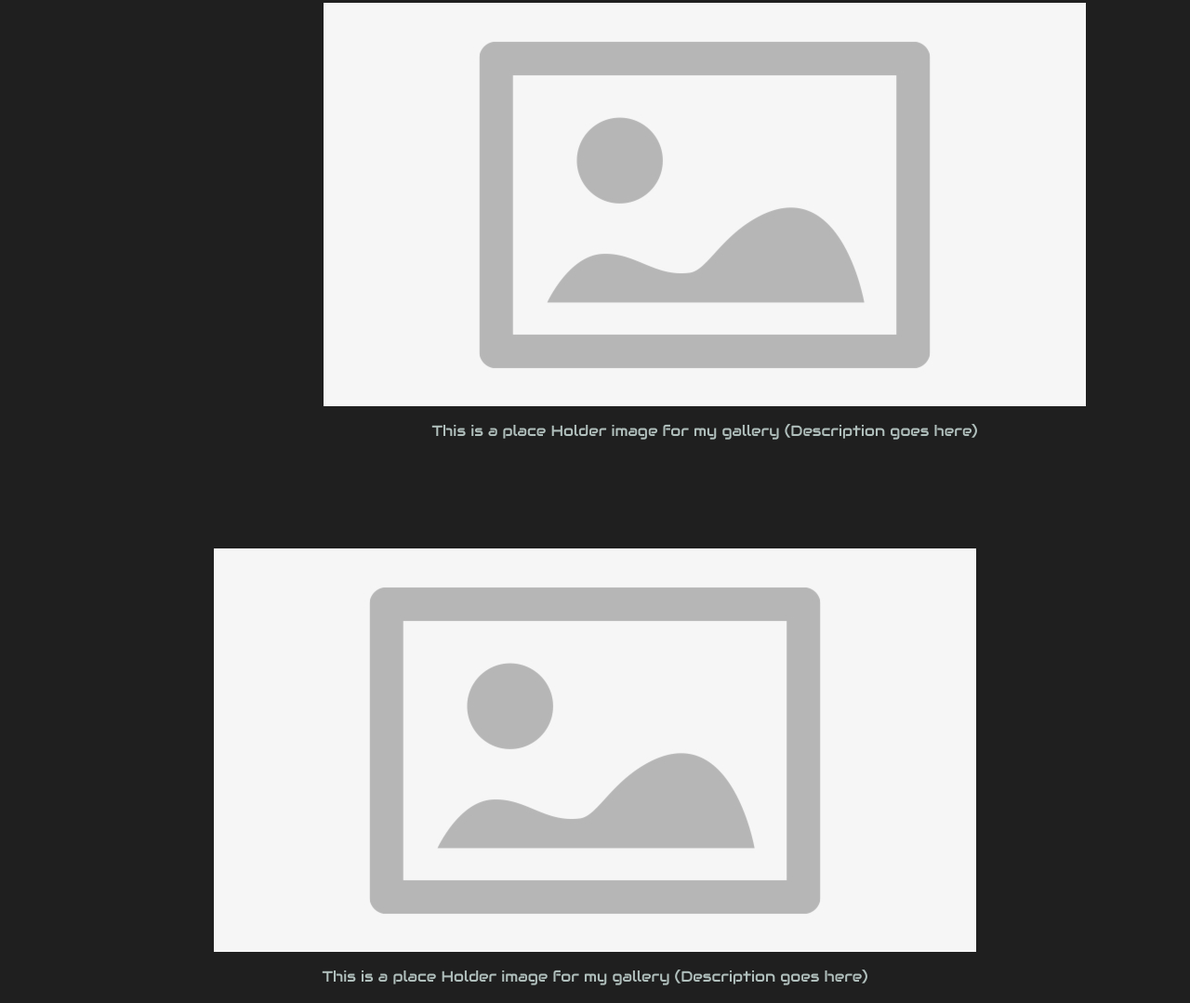
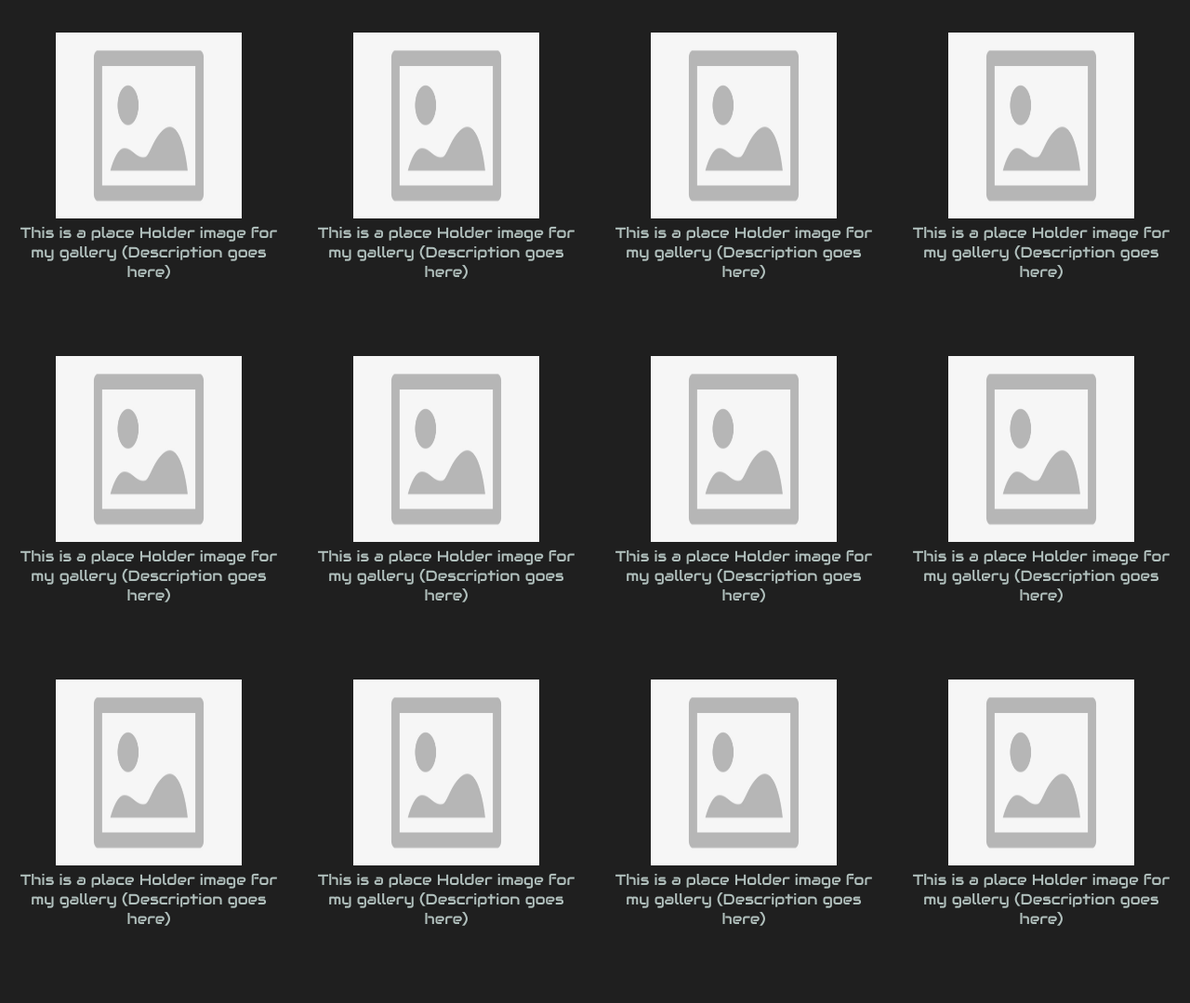
Before and after one commit to 13jorge/Project1-Prep2, a plain HTML site: page index.html in a window 1280 px wide. Shown: the part 97-1176 px from the top of the page at 93% size. Drawn offline with Linux system fonts and the light colour scheme.

Commit message:
Setup gallery images and descriptions

```diff
--- a/index.html
+++ b/index.html
@@ -17,13 +17,83 @@
         </ul>
       </nav>
     </header>
-    <div class="imgGrid">
-      <img src="./assets/placeHolder.png" alt="" />
-      <p>This is a place Holder image for my gallery (Description goes here)</p>
+    <div class="galleryGrid1">
+      <div class="imgGrid">
+        <img src="./assets/placeHolder.png" alt="" />
+        <p>
+          This is a place Holder image for my gallery (Description goes here)
+        </p>
+      </div>
+      <div class="imgGrid">
+        <img src="./assets/placeHolder.png" alt="" />
+        <p>
+          This is a place Holder image for my gallery (Description goes here)
+        </p>
+      </div>
+      <div class="imgGrid">
+        <img src="./assets/placeHolder.png" alt="" />
+        <p>
+          This is a place Holder image for my gallery (Description goes here)
+        </p>
+      </div>
+      <div class="imgGrid">
+        <img src="./assets/placeHolder.png" alt="" />
+        <p>
+          This is a place Holder image for my gallery (Description goes here)
+        </p>
+      </div>
     </div>
-    <div class="imgGrid">
-      <img src="./assets/placeHolder.png" alt="" />
-      <p>This is a place Holder image for my gallery (Description goes here)</p>
+    <div class="galleryGrid">
+      <div class="imgGrid">
+        <img src="./assets/placeHolder.png" alt="" />
+        <p>
+          This is a place Holder image for my gallery (Description goes here)
+        </p>
+      </div>
+      <div class="imgGrid">
+        <img src="./assets/placeHolder.png" alt="" />
+        <p>
+          This is a place Holder image for my gallery (Description goes here)
+        </p>
+      </div>
+      <div class="imgGrid">
+        <img src="./assets/placeHolder.png" alt="" />
+        <p>
+          This is a place Holder image for my gallery (Description goes here)
+        </p>
+      </div>
+      <div class="imgGrid">
+        <img src="./assets/placeHolder.png" alt="" />
+        <p>
+          This is a place Holder image for my gallery (Description goes here)
+        </p>
+      </div>
+    </div>
+    <div class="galleryGrid">
+      <div class="imgGrid">
+        <img src="./assets/placeHolder.png" alt="" />
+        <p>
+          This is a place Holder image for my gallery (Description goes here)
+        </p>
+      </div>
+      <div class="imgGrid">
+        <img src="./assets/placeHolder.png" alt="" />
+        <p>
+          This is a place Holder image for my gallery (Description goes here)
+        </p>
+      </div>
+      <div class="imgGrid">
+        <img src="./assets/placeHolder.png" alt="" />
+        <p>
+          This is a place Holder image for my gallery (Description goes here)
+        </p>
+      </div>
+      <div class="imgGrid">
+        <img src="./assets/placeHolder.png" alt="" />
+        <p>
+          This is a place Holder image for my gallery (Description goes here)
+        </p>
+      </div>
     </div>
   </body>
 </html>
--- a/style.css
+++ b/style.css
@@ -70,9 +70,27 @@
     line-height: 60px;
   }
 
-  .imgGrid{
-    padding-top: 100px;
-    margin: 0;
+  .galleryGrid{
+    float: left;
     display: grid;
+    grid-template-columns: 1fr 1fr 1fr 1fr;
     justify-content: center;
+    margin-bottom: 5rem;
   }
+
+  .galleryGrid1{
+    float: left;
+    display: grid;
+    grid-template-columns: 1fr 1fr 1fr 1fr;
+    justify-content: center;
+    margin: 2rem 0 5rem 0;
+  }
+
+  img{
+    width: 200px;
+    height: 200px;
+  }
+
+  p{
+    margin: 0 20px 0 20px;
+  }
```
